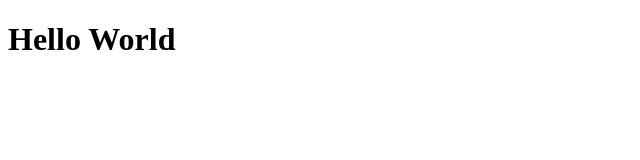
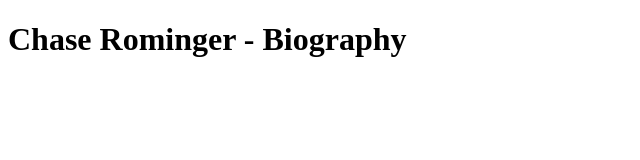
Before and after one commit to Chaasee/lab-01, a plain HTML site: page index.html in a window 1280 px wide. Shown: the whole page, without its empty margins (0-640 px from the left). Drawn offline with Linux system fonts and the light colour scheme.

Commit message:
Changed title and h1

```diff
--- a/index.html
+++ b/index.html
@@ -4,10 +4,10 @@
         <meta charset="UTF-8">
         <meta http-equiv="X-UA-Compatible" content="IE=edge">
         <meta name="viewport" content="width=device-width, initial-scale=1.0">
-        <title>My First HTML Page</title>
+        <title>Chase Rominger - Biography</title>
     </head>
 
     <body>
-        <h1>Hello World</h1>
+        <h1>Chase Rominger - Biography</h1>
     </body>
 </html>
```
